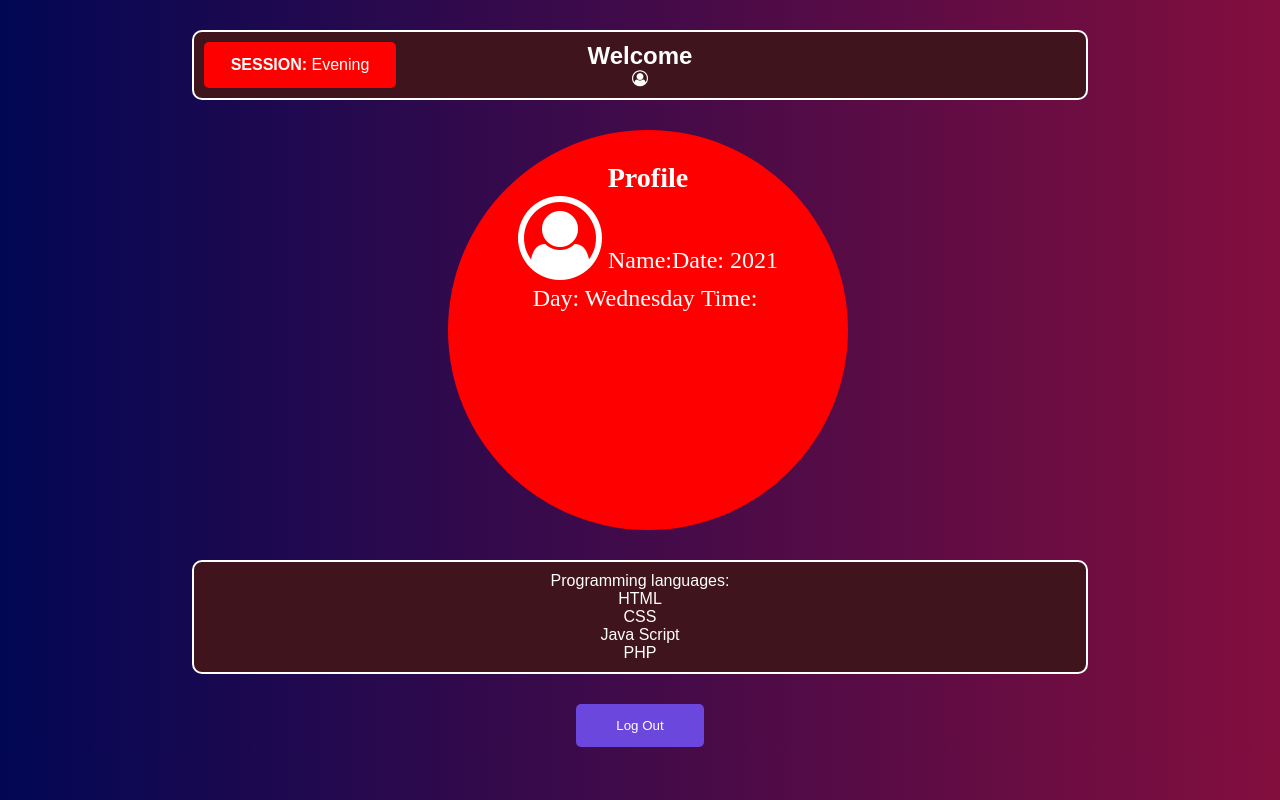
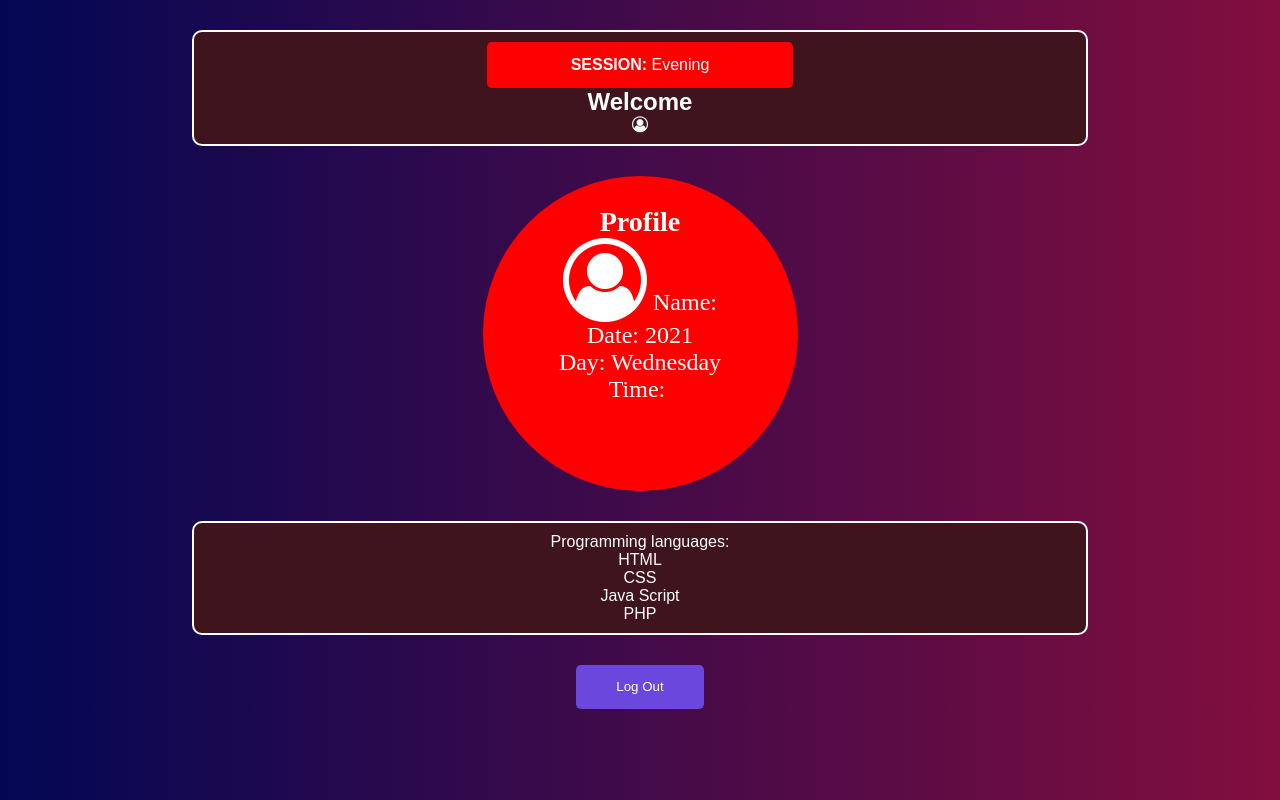
Before and after one commit to davido242/tutorial_page, a CodeIgniter 4 app: template app/Views/land.php in a window 1280 px wide. Run offline with PHP 8.4 and a stand-in for CodeIgniter, Linux system fonts and the light colour scheme; the template is opened without the code that fills it, so the values that code supplies are empty; some libraries are stand-ins or nearby versions.

Commit message:
Removing atoms of adaptive designs with Margin: 0 auto;

```diff
--- a/app/Views/includes/header.php
+++ b/app/Views/includes/header.php
@@ -5,4 +5,5 @@
 <meta name="viewport" content="width=device-width, initial-scale=1">
 <link rel="stylesheet" type="text/css" href="<?php echo base_url('css/style.css');?>">
 <link rel="icon"  href="images/cap.jpg">
+<!-- Fontawesome CDS -->
 <link rel="stylesheet" href="https://cdnjs.cloudflare.com/ajax/libs/font-awesome/4.7.0/css/font-awesome.min.css">
--- a/public/css/style.css
+++ b/public/css/style.css
@@ -36,7 +36,7 @@ ul li{
 	font-size: 1.5em;
 	border:none;
 	border-radius: 2px;
-	line-height: 0.5em;
+	/*line-height: 0.5em;*/
 	cursor: pointer;
 }
 
@@ -87,23 +87,24 @@ input[type="submit"]:hover {
   background: #17d817;
 }
 .third_row{
-	width: 400px;
-	height: 400px;
-	margin: 0 35%;
+	width: 315px;
+	height: 315px;
+	margin: 0 auto;
 	border-radius:50%;
 	background: red;
 	text-align: center;
 	padding: 30px 60px;
 	font-size: 1.5em;
-	line-height: 1.5em;
 }
 .third_row i{
 	font-size: 3.5em;
 }
+.forth_row{
+	text-align: center;
+}
 .forth_row button{
-	width: 10%;
+	width: 25%;
 	line-height: 2.5em;
-	margin: 0px 45%;
 	cursor: pointer;
 	background: #6b47de;
 	border: none;
@@ -124,15 +125,14 @@ input[type="submit"]:hover {
 	font-size: 1.5em;
 }
 .time_spec{
-	width: 15%;
+	/*width: auto;*/
 	line-height: 2.1em;
 	color: #fff;
 	background: red;
-	position: absolute;
 	border-radius: 5px;
 	padding: .4em;
 }
-p{
+	p{
 	display: inline-block;
 }
 
@@ -146,12 +146,19 @@ canvas {
 	.button_row{
 	width: 80%;
 	margin: 0 40%;
-		}
-		.bossy {
+	}
+	.bossy {
 	margin: 0 10%;
 	padding: 40px;
 	text-align: center;
 	background: navy;
 	outline: 5px solid #fff;
-		}
+	}
+	.forth_row button{
+	width: 10%;
+	}
+	.time_spec{
+	width: 35%;
+	margin: 0 auto;
+	}
 }
```
Also changed, not shown: app/Views/login.php (+9 -0 lines), public/js/main.js (+2 -126 lines).
